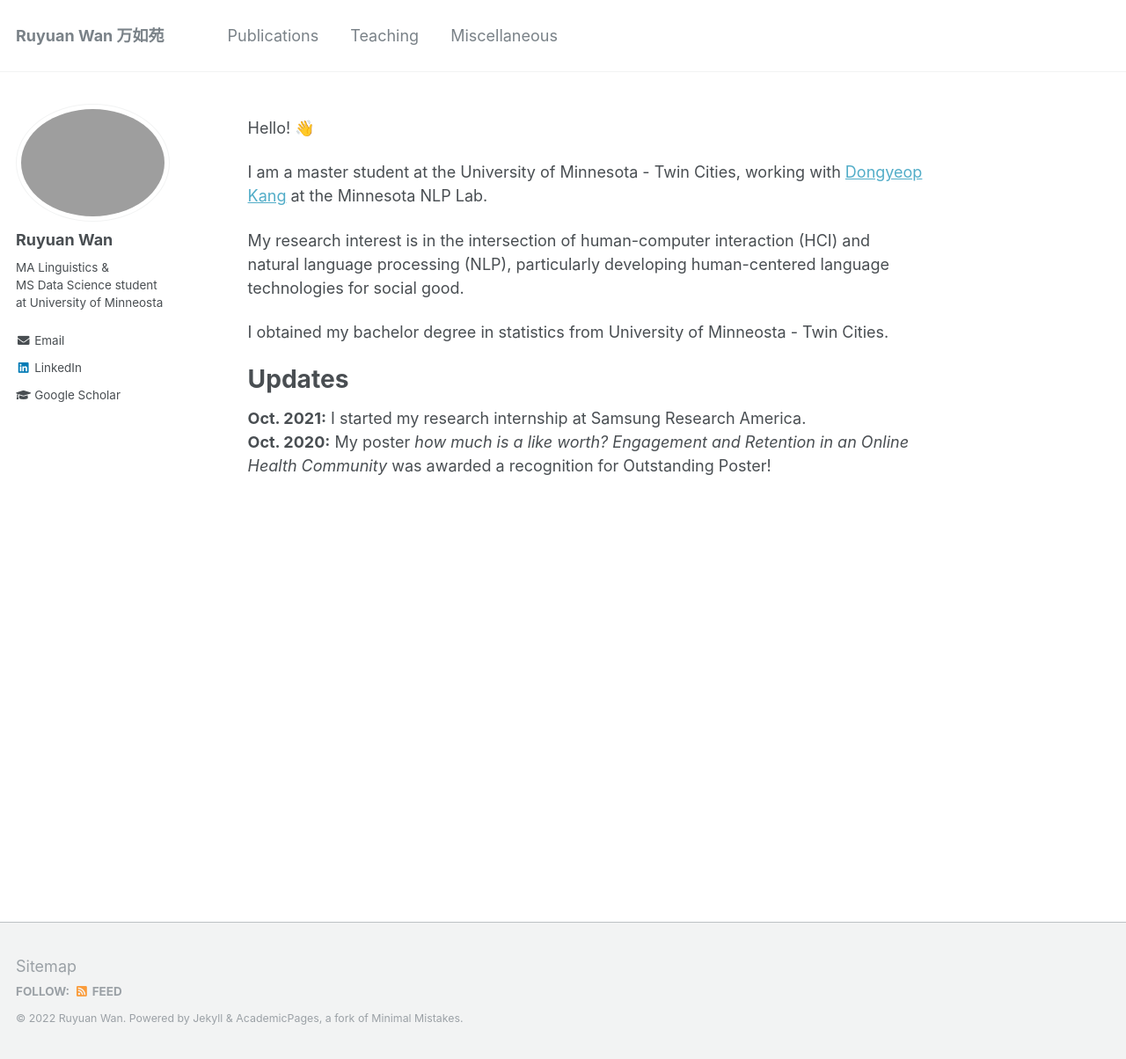
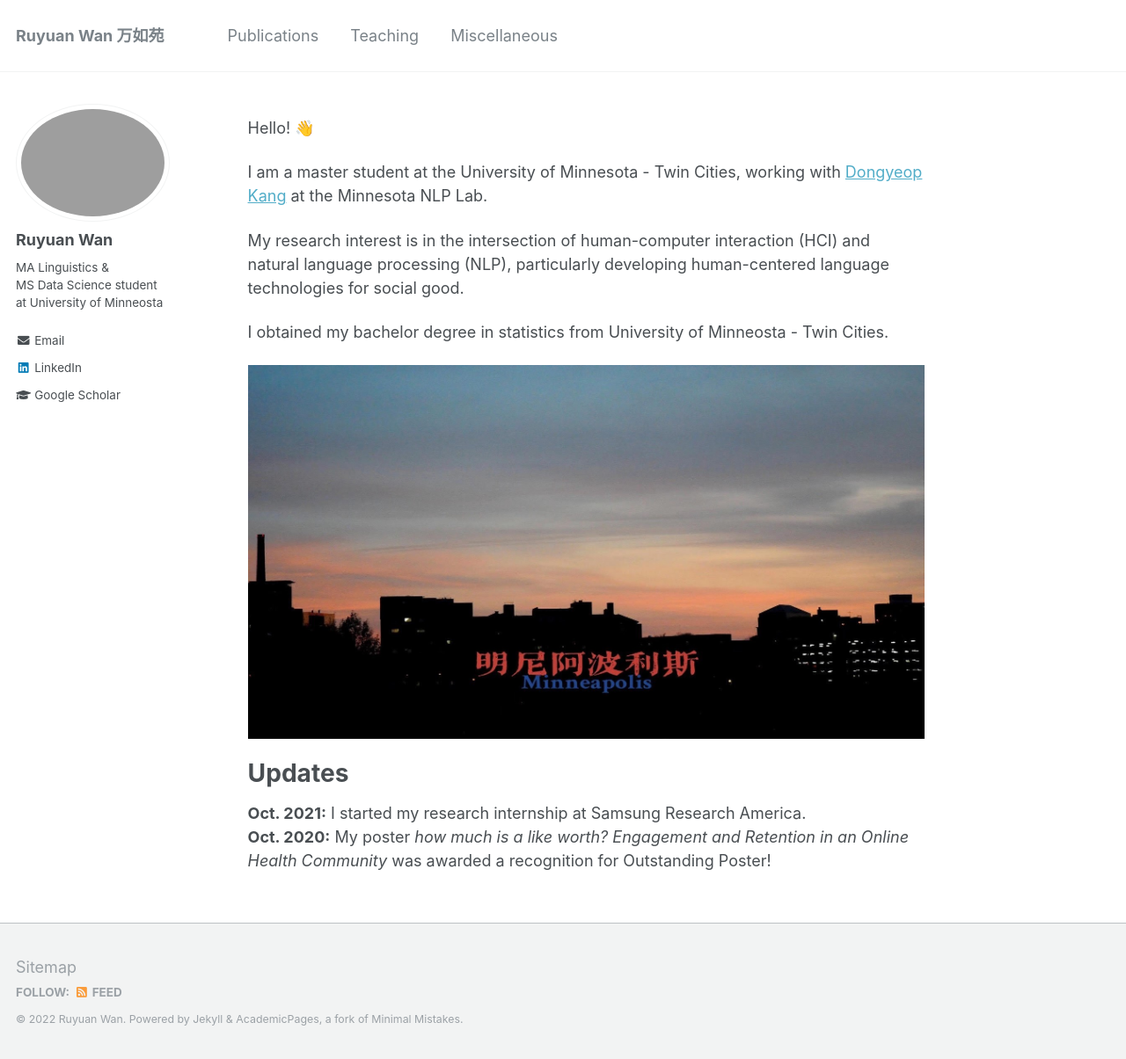
Before and after one commit to RuyuanWan/ruyuanwan.github.io, a Jekyll site: the page built from _pages/about.md, in a window 1280 px wide and 1204 px high. Shown: the whole window at 88% size. Built offline with Jekyll 4.4.1, drawn with Linux system fonts in a browser that asks for light colours.

Commit message:
Update about.md

```diff
--- a/_pages/about.md
+++ b/_pages/about.md
@@ -16,6 +16,7 @@ My research interest is in the intersection of human-computer interaction (HCI)
 
 I obtained my bachelor degree in statistics from University of Minneosta - Twin Cities.
 
+<img src="/images/Minneapolis.png"/>
 
 Updates
 ======
```
